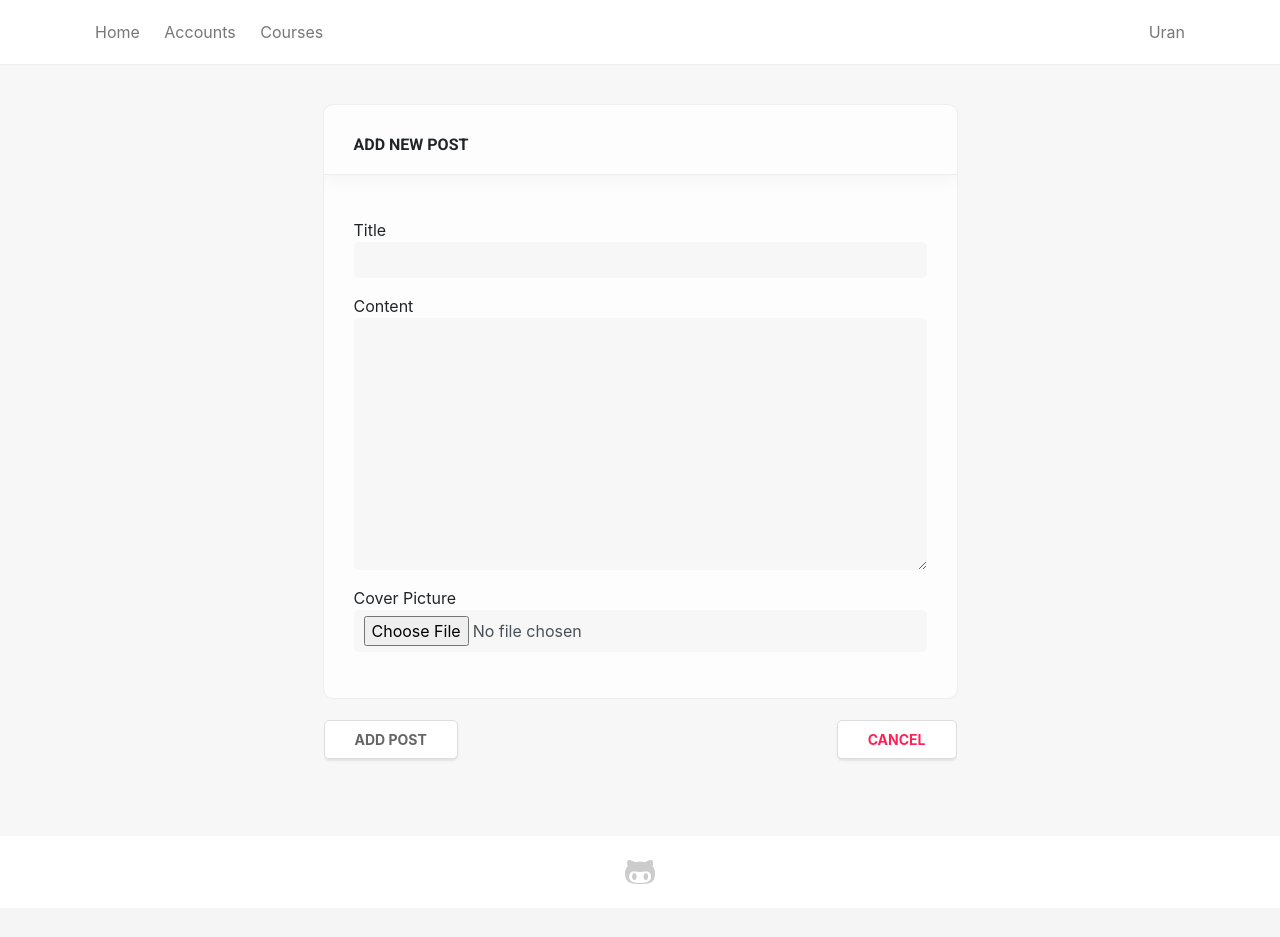
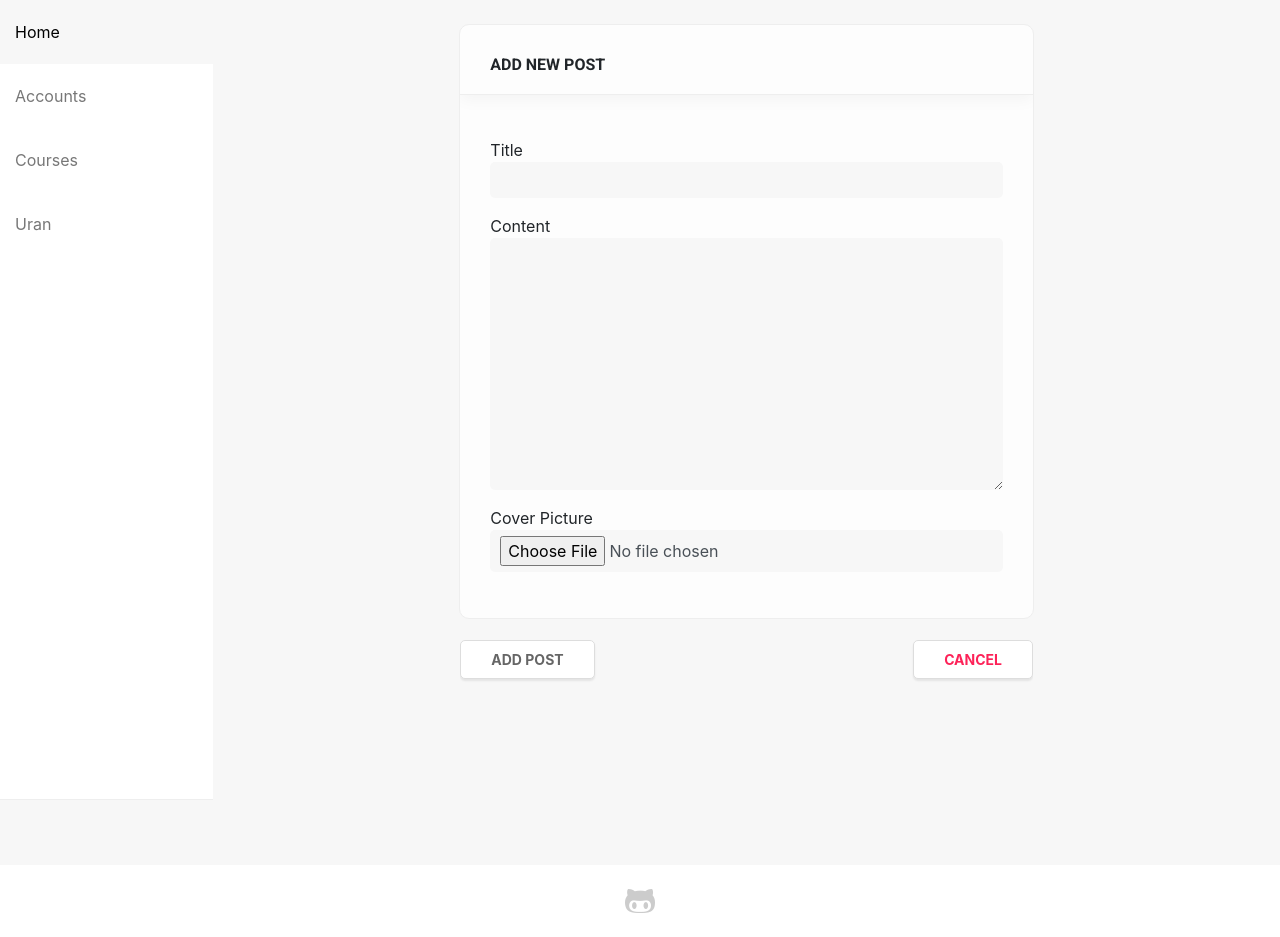
Before and after one commit to urankajtazaj/SEMS, a Django app: page /post/add/ in a window 1280 px wide. Before the commit the page ends 884 px from the top, so only its background shows below. Run offline with Django 3.2, Linux system fonts and the light colour scheme; a user stored in the database is signed in; data comes from the database, SQL or seed files in the repository; both versions use the stored data as it was after the commit; some libraries are stand-ins or nearby versions.

Commit message:
moved menu to left

```diff
--- a/sems/static/css/main.css
+++ b/sems/static/css/main.css
@@ -22,25 +22,29 @@ body {
     font-weight: lighter;
 }
 
+.no-padding {
+    padding: 0;
+}
+
 nav {
-    padding: 20px 0;
     background-color: #fff;
     /*box-shadow: 0 5px 15px rgba(0,0,0,0.07);*/
     margin-bottom: 15px;
     border-bottom: 1px solid #eee;
+    height: 100vh;
 }
 
 nav a {
-    padding: 20px 10px;
+    display: block;
+    padding: 20px 15px;
     color: #777;
-    border-bottom: 2px solid transparent;
     transition: 100ms ease;
 }
 
 nav a:hover:not(.active) {
     text-decoration: none;
     color: #000;
-    border-color: #ccc;
+    background-color: #f7f7f7;
 }
 
 nav a.active:hover {
@@ -49,13 +53,14 @@ nav a.active:hover {
 
 .dd {
     position: relative;
-    display: inline;
+    display: block;
 }
 
 .dd-menu {
-    margin-top: 20px;
+    /*margin-top: 20px;*/
     position: absolute;
-    left: 0;
+    right: 0;
+    top: 0;
     text-align: left;
     display: none;
     background-color: #fff;
@@ -586,7 +591,7 @@ footer a:hover {
 
 a.active {
     color: #000;
-    border-color: #444;
+    background-color: #f7f7f7;
 }
 
 td .fas {
--- a/sems/templates/base_generic.html
+++ b/sems/templates/base_generic.html
@@ -17,14 +17,16 @@
 
 <body>
     <div class="wrapper">
+        <div class="container-fluid">
+            <div class="row">
+                <div class="no-padding col-md-2 col-sm-4">
                     <header>
                         <nav>
-                <div class="container">
                             {% url 'home' as hom %} {% url 'students' as acc %} {% url 'programs' as prog %} {% url 'login' as log %} {% url 'student_detail' pk=user.student.pk as sd %}
                             <a href="{% url 'home' %}" {% if request.path == hom %} class="active" {% endif %}>Home</a>
                             <a href="{% url 'students' %}" {% if request.path == acc %} class="active" {% endif %}>Accounts</a>
                             <a href="{% url 'programs' %}" {% if request.path == prog %} class="active" {% endif %}>Courses</a>
-                    <div class="inline-block float-right text-right">
+                            <div>
                                 {% if not user.is_authenticated %}
                                 <a href="{% url 'login' %}" {% if request.path == log %} class="active" {% endif %}>Login</a> {% else %}
                                 <div class="dd">
@@ -45,10 +47,15 @@
                                 </div>
                                 {% endif %}
                             </div>
-                </div>
                         </nav>
                     </header>
-        <br/> {% block content %} {% endblock %}
+                </div>
+                <div class="col-md-10 col-sm-8">
+                    <br>
+                    {% block content %} {% endblock %}
+                </div>
+            </div>
+        </div>
     </div>
     <footer>
         <div class="container">
```
Also changed, not shown: db.sqlite3. Lines whose indentation alone changed are shown as unchanged.
